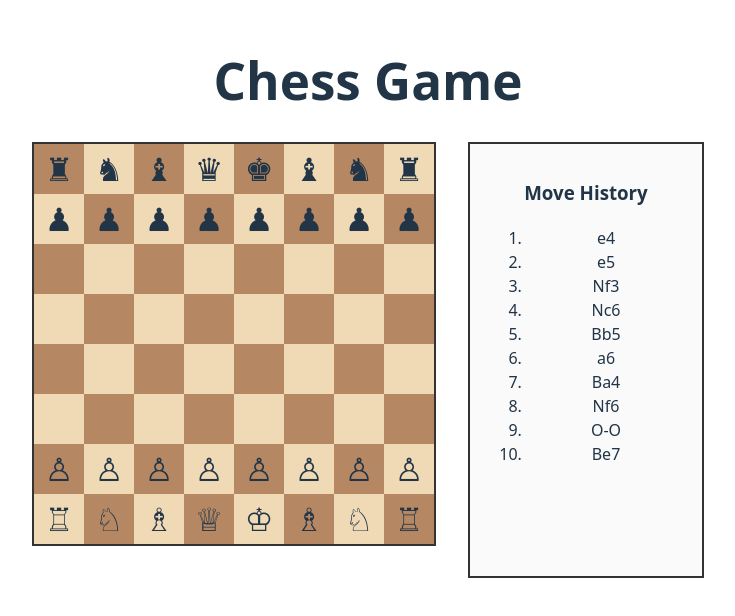
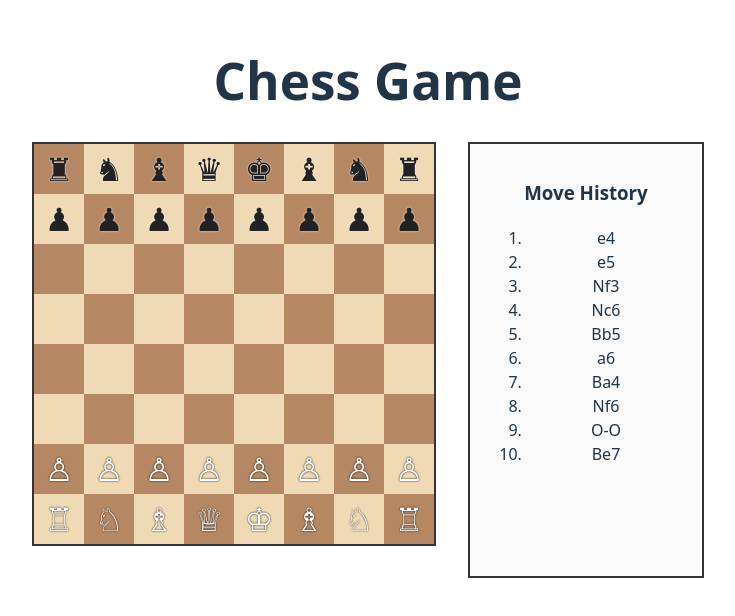
Before and after one commit to amitlash/chess-game-project, a React (Vite) app in the folder frontend/: page / in a window 1280 px wide. Shown: the part 102-718 px from the top of the page, without its empty margins (272-1007 px from the left). Built offline with nearby package versions, Linux system fonts and the light colour scheme.

Commit message:
fix(frontend): visually distinguish white and black chess pieces\n\n- Set CSS color property in Piece component based on color prop\n- Adds text shadow for better contrast on both light and dark squares

```diff
--- a/frontend/src/components/Chessboard.tsx
+++ b/frontend/src/components/Chessboard.tsx
@@ -27,6 +27,12 @@ const Chessboard: React.FC = () => {
       {initialBoard.map((row, rowIdx) =>
         row.map((piece, colIdx) => {
           const isLight = (rowIdx + colIdx) % 2 === 1;
+          let color: 'white' | 'black' | undefined;
+          let type: 'K' | 'Q' | 'R' | 'B' | 'N' | 'P' | undefined;
+          if (piece) {
+            color = piece[0] === 'w' ? 'white' : 'black';
+            type = piece[1] as 'K' | 'Q' | 'R' | 'B' | 'N' | 'P';
+          }
           return (
             <div
               key={`${rowIdx}-${colIdx}`}
@@ -40,8 +46,8 @@ const Chessboard: React.FC = () => {
                 fontSize: 32,
               }}
             >
-              {piece ? (
-                <Piece type={piece[1]} color={piece[0] === 'w' ? 'white' : 'black'} />
+              {piece && color && type ? (
+                <Piece type={type} color={color} />
               ) : null}
             </div>
           );
--- a/frontend/src/components/Piece.tsx
+++ b/frontend/src/components/Piece.tsx
@@ -15,7 +15,11 @@ interface PieceProps {
 }
 
 const Piece: React.FC<PieceProps> = ({ type, color }) => {
-  return <span>{unicodePieces[type][color]}</span>;
+  return (
+    <span style={{ color: color === 'white' ? '#fff' : '#222', textShadow: color === 'white' ? '0 0 2px #000' : '0 0 2px #fff' }}>
+      {unicodePieces[type][color]}
+    </span>
+  );
 };
 
 export default Piece;
```
